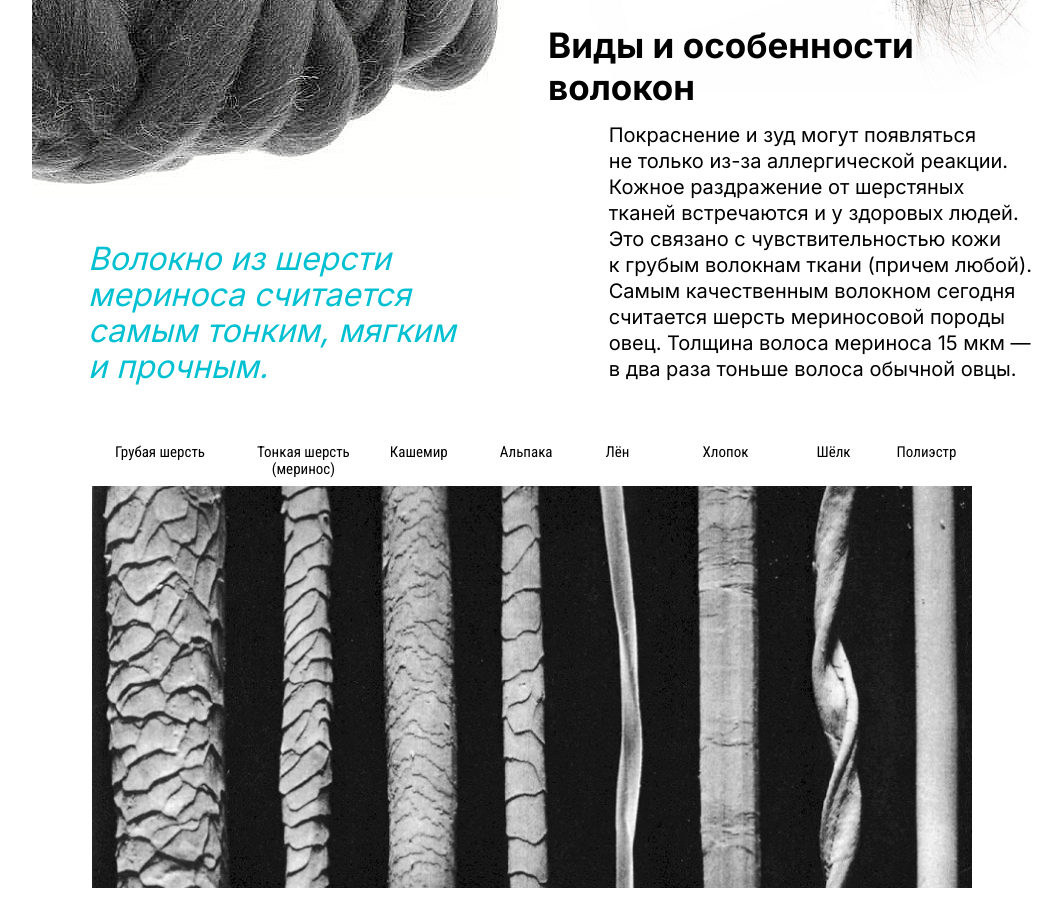
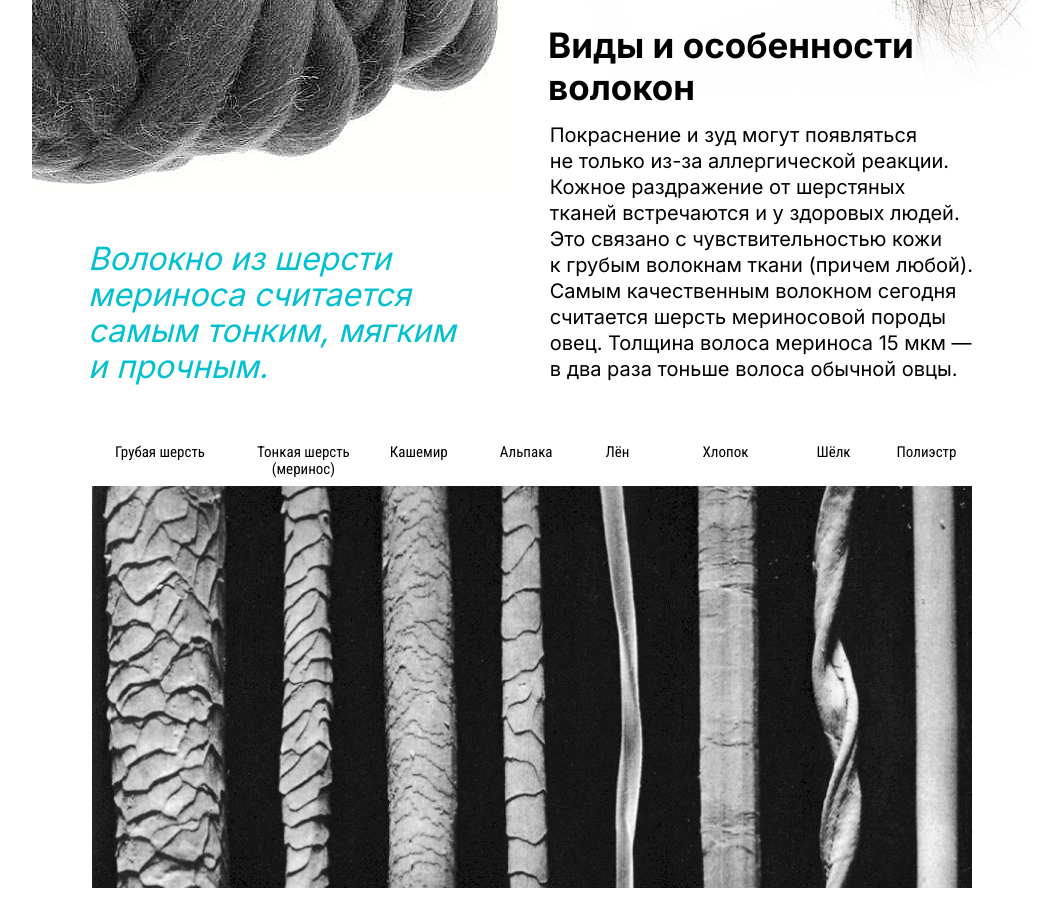
Before and after one commit to aavmon/aavmon.github.io, a plain HTML site: page index.html in a window 1280 px wide. Shown: the part 1900-2822 px from the top of the page, without its empty margins (168-1230 px from the left). Drawn offline with nearby package versions, Linux system fonts and the light colour scheme.

Commit message:
Update style.css

```diff
--- a/css/style.css
+++ b/css/style.css
@@ -147,7 +147,7 @@ li a:hover {
     margin-bottom: 0;
     font-size: 20px;
     line-height: 26px;
-    adding-right: 59px;
+    padding-right: 59px;
     float: right;
 }
 .quote2 {
```
